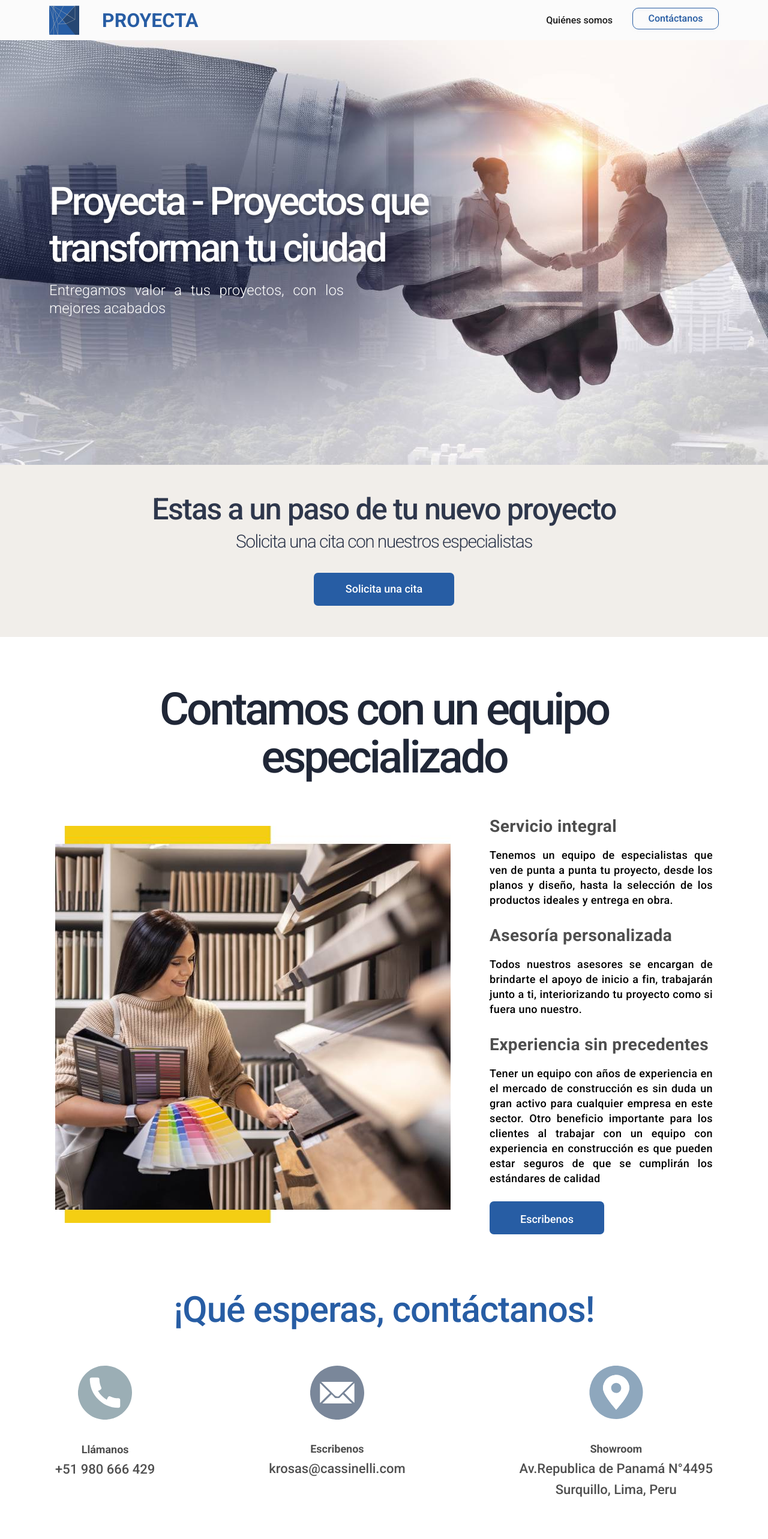
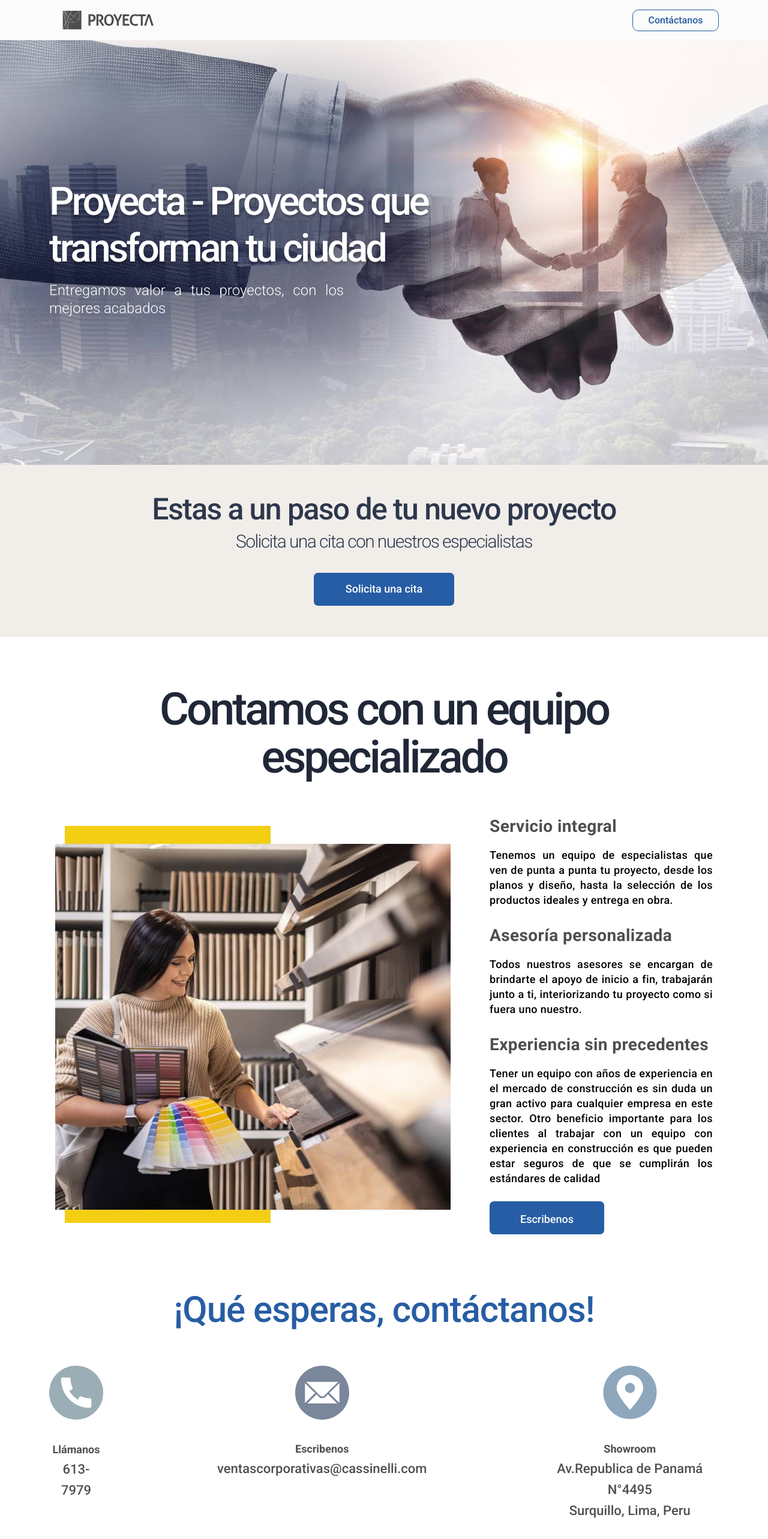
Before and after one commit to gparedescassinelli/proyecta-angular, an Angular app: page / in a window 1280 px wide. Shown: the top 2566 px of the page at 60% size. Built offline with nearby package versions, Linux system fonts and the light colour scheme.

Commit message:
cambios de marketin

```diff
--- a/src/app/app-routing.module.ts
+++ b/src/app/app-routing.module.ts
@@ -22,11 +22,11 @@ const routes: Routes = [
     path: '',
     component: HomeComponent,
   },
-  {
+ /*  {
     path: 'quienes-somos',
-   /*  StartComponent */
+
     component: QuienesSomosComponent,
-  },
+  }, */
   {
     path: '**',
     redirectTo: '',
--- a/src/app/components/footer/footer.component.html
+++ b/src/app/components/footer/footer.component.html
@@ -8,12 +8,12 @@
           </div>
           <div class="contenido-footer__contacto-movil">
             <img loading="lazy" src="../../../assets/telefono.svg" alt="" />
-            <p> +51 980 666 429</p>
+            <p> 613-7979</p>
           </div>
 
          <div class="contenido-footer__contacto-movil">
           <img loading="lazy" src="../../../assets/correo.svg" alt="" />
-            <p>krosas@cassinelli.com</p>
+            <p>ventascorporativas@cassinelli.com</p>
           </div>
 
           <p>Av. República de Panamá 4495, Surquillo </p>
@@ -29,11 +29,11 @@
           <div class="contenido-footer-info">
           <div class="contenido-footer__contacto">
             <img loading="lazy" src="../../../assets/telefono.svg" alt="" />
-            <p> +51 980 666 429</p>
+            <p> 613-7979</p>
           </div>
           <div class="contenido-footer__contacto">
           <img loading="lazy" src="../../../assets/correo.svg" alt="" />
-            <p>krosas@cassinelli.com</p>
+            <p>ventascorporativas@cassinelli.com</p>
           </div>
           </div>
 
--- a/src/app/components/navbar/navbar.component.html
+++ b/src/app/components/navbar/navbar.component.html
@@ -2,10 +2,11 @@
   <div class="container">
 <!--     style="display: flex; border: 1px solid red; align-items: center;" -->
     <div class="navbar-titulo" >
-      <img loading="lazy" src="../../../assets/IconoHeader.svg" alt="" />
-      <a class="navbar-brand title ms-4" [routerLink]="['/']">
+      <a href="/">   <img loading="lazy" src="../../../assets/nuevologoproyecta.svg" alt=""/></a>
+
+     <!--  <a class="navbar-brand title ms-4" [routerLink]="['/']">
         PROYECTA
-      </a>
+      </a> -->
     </div>
     <button
       class="navbar-toggler"
@@ -30,10 +31,10 @@
     </button>
     <div class="collapse navbar-collapse" id="navbarNav">
       <ul class="navbar-nav" style="margin-left: auto">
-        <li class="nav-item">
+       <!--  <li class="nav-item">
           <a class="nav-link active navbar-link" aria-current="page" [routerLink]="['/quienes-somos']"> Quiénes somos</a>
 
-        </li>
+        </li> -->
         <li class="nav-item">
           <a class="nav-link navbar-link-contactanos" href="#contactanos" >Contáctanos</a>
         </li>
--- a/src/app/components/section-contact/section-contact.component.html
+++ b/src/app/components/section-contact/section-contact.component.html
@@ -6,13 +6,13 @@
         <div class="container-contactanos-datos__dato">
           <img loading="lazy" src='../../../assets/LlamanosYa.svg' alt="" />
           <p class="container-contactanos-datos__dato-titulo">Llámanos</p>
-          <p>+51 980 666 429</p>
+          <p>613-7979</p>
         </div>
 
         <div class="container-contactanos-datos__dato">
           <img loading="lazy" src="../../../assets/escribenos.svg" alt="" />
           <p class="container-contactanos-datos__dato-titulo">Escribenos</p>
-          <p>krosas@cassinelli.com</p>
+          <p>ventascorporativas@cassinelli.com</p>
         </div>
 
         <div class="container-contactanos-datos__dato">
--- a/src/styles.css
+++ b/src/styles.css
@@ -64,6 +64,10 @@ html {
     justify-content: start;
     line-height: 0;
     width: auto;
+  }
+  .navbar-titulo img{
+    width: 200px !important;
+    height: 50px;
   }
   .title {
     color: var(--color-primary) !important;
@@ -493,7 +497,7 @@ html {
     }
   }
   .footer {
-    background-color: var(--color-primary);
+    background-color: #4f4f4f;
     padding-top: 20px;
     color: var(--color-white);
   }
```
Also changed, not shown: src/assets/nuevologoproyecta.svg (added).
